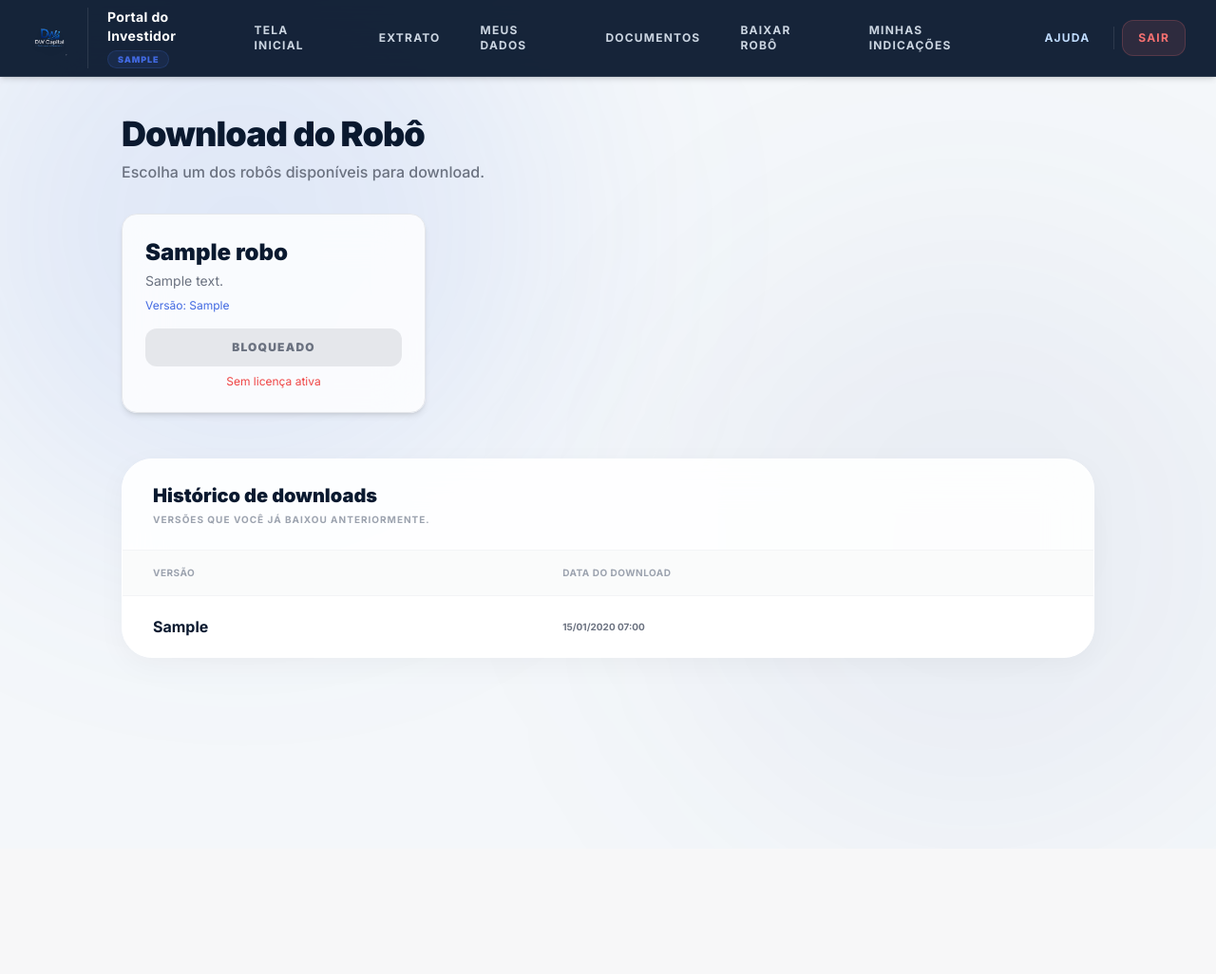
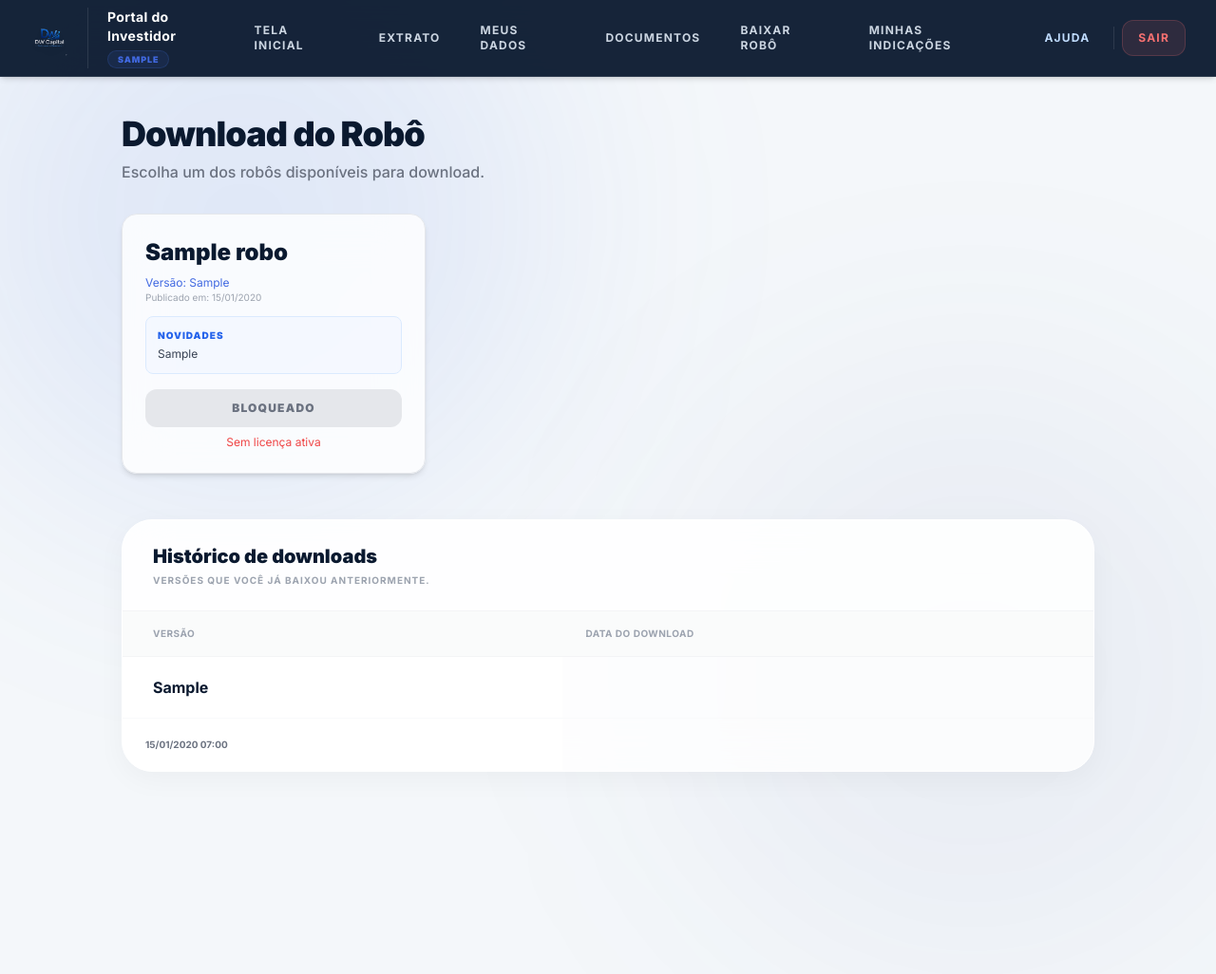
Before and after one commit to AppMotoristaPro/DWCapital-Cadastro, a Flask app: page /licenca/robo in a window 1280 px wide; the page is wider, and only the part inside the window is pictured. Shown: that part at 95% size. Before the commit the page ends 720 px from the top of that part, so only its background shows below. Run offline with Flask 3, Linux system fonts and the light colour scheme; a user stored in the database is signed in; tables that the repository leaves empty hold one stand-in row (values such as "Sample post"); some libraries are stand-ins or nearby versions.

Commit message:
Ajuste do Changelog

```diff
--- a/app/templates/client/robo_download.html
+++ b/app/templates/client/robo_download.html
@@ -19,9 +19,21 @@
         <div class="bg-white/80 backdrop-blur-xl rounded-2xl p-6 shadow-md border border-gray-200 flex flex-col">
             <div class="mb-4">
                 <h2 class="text-2xl font-black text-navy">{{ item.produto.nome }}</h2>
-                <p class="text-sm text-gray-500 mt-1">{{ item.produto.descricao }}</p>
+
+                <!-- Versão e data -->
                 {% if item.versao %}
                 <p class="text-xs text-royal mt-2">Versão: {{ item.versao.versao }}</p>
+                <p class="text-[10px] text-gray-400">Publicado em: {{ (item.versao.data_upload | to_tz_br).strftime('%d/%m/%Y') }}</p>
+
+                <!-- Changelog (novidades) -->
+                <div class="mt-3 p-3 bg-blue-50/50 border border-blue-100 rounded-lg">
+                    <p class="text-[10px] font-black text-blue-600 uppercase tracking-widest">Novidades</p>
+                    <p class="text-xs text-gray-700 mt-1">
+                        {{ item.versao.novidades if item.versao.novidades else 'Nenhuma novidade informada.' }}
+                    </p>
+                </div>
+                {% else %}
+                <p class="text-xs text-gray-400 mt-2">Nenhuma versão publicada</p>
                 {% endif %}
             </div>
             <div class="mt-auto">
@@ -43,7 +55,6 @@
                 <div class="w-full py-3 bg-gray-200 text-gray-500 rounded-xl text-center text-xs font-black uppercase tracking-widest">
                     Indisponível
                 </div>
-                <p class="text-xs text-gray-400 mt-2 text-center">Nenhuma versão publicada.</p>
                 {% endif %}
             </div>
         </div>
@@ -68,7 +79,7 @@
                 <tbody class="divide-y divide-gray-50 bg-white">
                     {% for item in historico %}
                     <tr class="hover:bg-gray-50/50 transition-colors">
-                        <td class="px-8 py-5 font-bold text-navy">{{ item.versao }}</td>
+                        <td class="px-8 py-5 font-bold text-navy">{{ item.versao }}<tr>
                         <td class="px-6 py-5 text-[10px] font-bold text-gray-500">{{ (item.data_download | to_tz_br).strftime('%d/%m/%Y %H:%M') }}</td>
                     </tr>
                     {% endfor %}
@@ -87,29 +98,22 @@
     document.querySelectorAll('.download-form').forEach(form => {
         form.addEventListener('submit', async function(e) {
             e.preventDefault();
-
             const btn = this.querySelector('button');
             const originalText = btn.innerHTML;
             btn.disabled = true;
             btn.innerHTML = '<svg class="animate-spin -ml-1 mr-2 h-4 w-4 text-white inline-block" xmlns="http://www.w3.org/2000/svg" fill="none" viewBox="0 0 24 24"><circle class="opacity-25" cx="12" cy="12" r="10" stroke="currentColor" stroke-width="4"></circle><path class="opacity-75" fill="currentColor" d="M4 12a8 8 0 018-8V0C5.373 0 0 5.373 0 12h4zm2 5.291A7.962 7.962 0 014 12H0c0 3.042 1.135 5.824 3 7.938l3-2.647z"></path></svg> Preparando...';
-
             const formData = new FormData(this);
             try {
                 const response = await fetch(this.action, {
                     method: 'POST',
-                    headers: {
-                        'X-CSRFToken': '{{ csrf_token() }}'
-                    },
+                    headers: { 'X-CSRFToken': '{{ csrf_token() }}' },
                     body: formData,
                     credentials: 'same-origin'
                 });
-
                 if (!response.ok) {
                     const errorText = await response.text();
                     throw new Error(errorText || 'Erro no download');
                 }
-
-                // Obtém o nome do arquivo do header Content-Disposition (se disponível)
                 const contentDisposition = response.headers.get('Content-Disposition');
                 let filename = 'download';
                 if (contentDisposition && contentDisposition.includes('filename=')) {
@@ -119,7 +123,6 @@
                     const produtoId = urlParts[urlParts.length - 1];
                     filename = `dwcapital_robo_${produtoId}.exe`;
                 }
-
                 const blob = await response.blob();
                 const url = window.URL.createObjectURL(blob);
                 const a = document.createElement('a');
@@ -129,11 +132,7 @@
                 a.click();
                 document.body.removeChild(a);
                 window.URL.revokeObjectURL(url);
-
-                // Aguarda o download iniciar e recarrega a página para atualizar os cards
-                setTimeout(() => {
-                    location.reload();
-                }, 1500);
+                setTimeout(() => location.reload(), 1500);
             } catch (error) {
                 console.error('Erro no download:', error);
                 alert('Falha ao iniciar o download. Tente novamente.');
```
